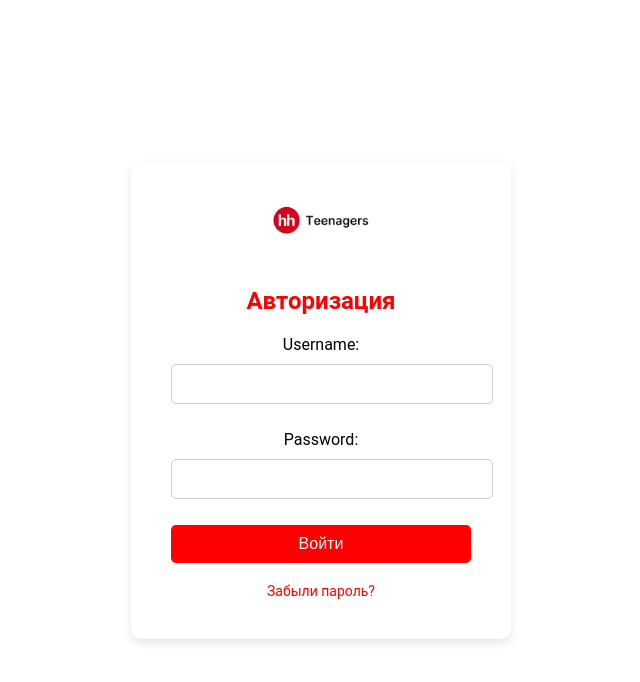
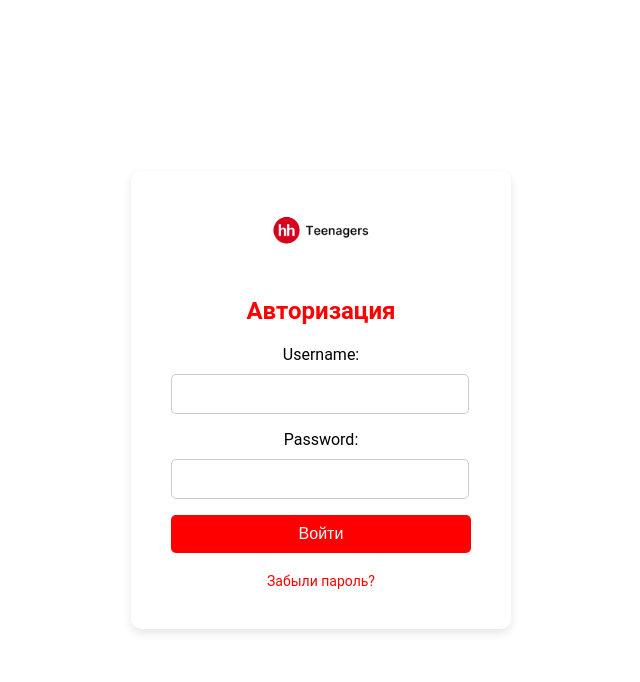
Before and after one commit to GlebNegodov/MPIT_2025, a Django app: page / in a window 1280 px wide. Shown: the top 682 px of the page, without its empty margins (319-959 px from the left). Run offline with Django 3.2, Linux system fonts and the light colour scheme.

Commit message:
almost finished!!!

```diff
--- a/templates/bot.html
+++ b/templates/bot.html
@@ -14,8 +14,8 @@
             justify-content: center;
             align-items: center;
             min-height: 100vh;
-            margin-top: -45px;
-            margin-left: -18px;
+            margin-top: -10px;
+            margin-left: -15px;
         }
         .container {
             width: 90%;
--- a/templates/community.html
+++ b/templates/community.html
@@ -14,8 +14,6 @@
             justify-content: center;
             align-items: center;
             min-height: 100vh;
-            margin-top: -18px;
-            margin-left: -18px;
         }
         .container {
             width: 90%;
--- a/templates/login.html
+++ b/templates/login.html
@@ -35,7 +35,9 @@
             margin-bottom: 20px;
         }
         .login-container input {
-            width: 100%;
+            width: 92%;
+            display: flex;
+            justify-content: center;
             padding: 10px;
             margin: 10px 0;
             border: 1px solid #ccc;
```
